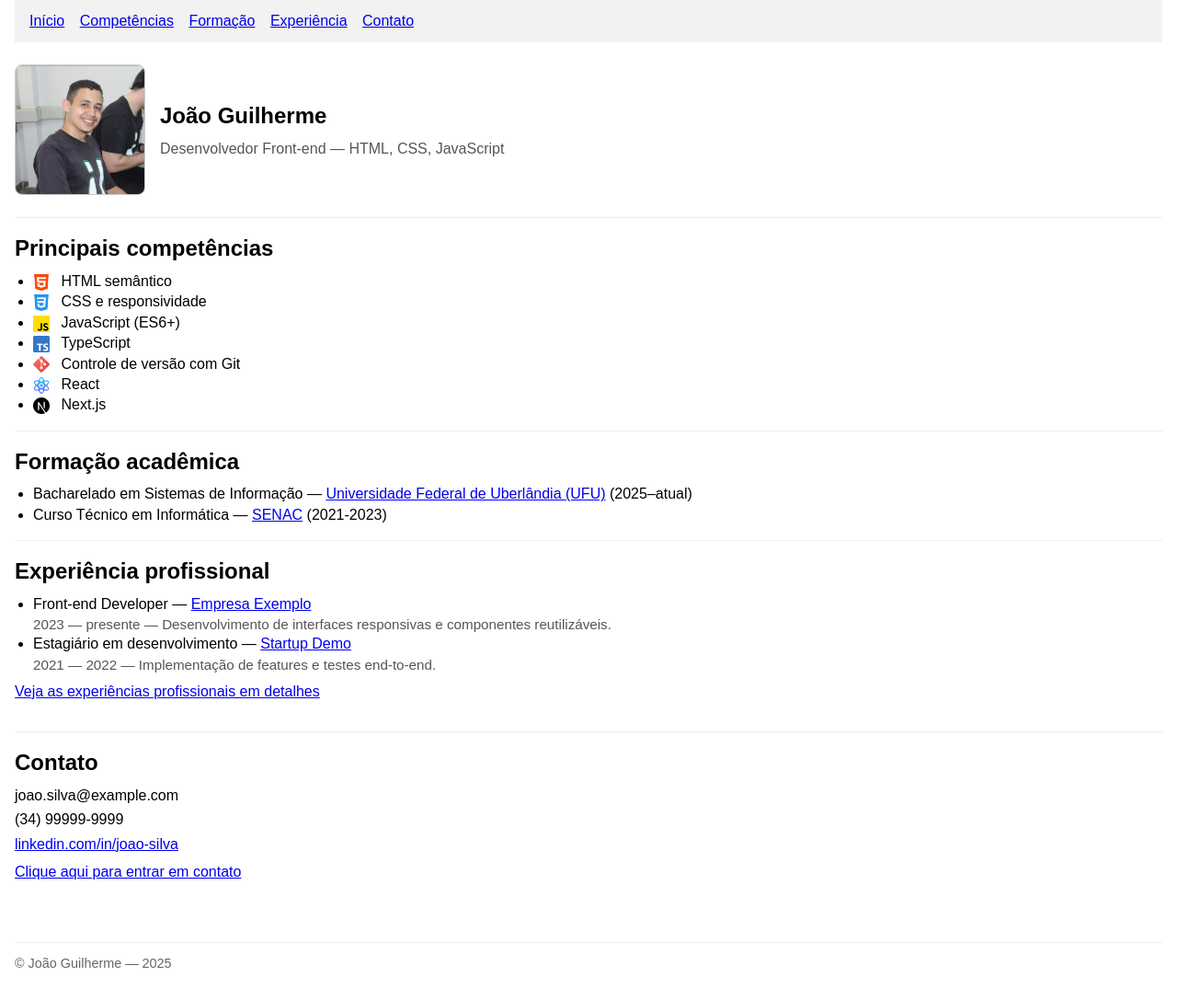
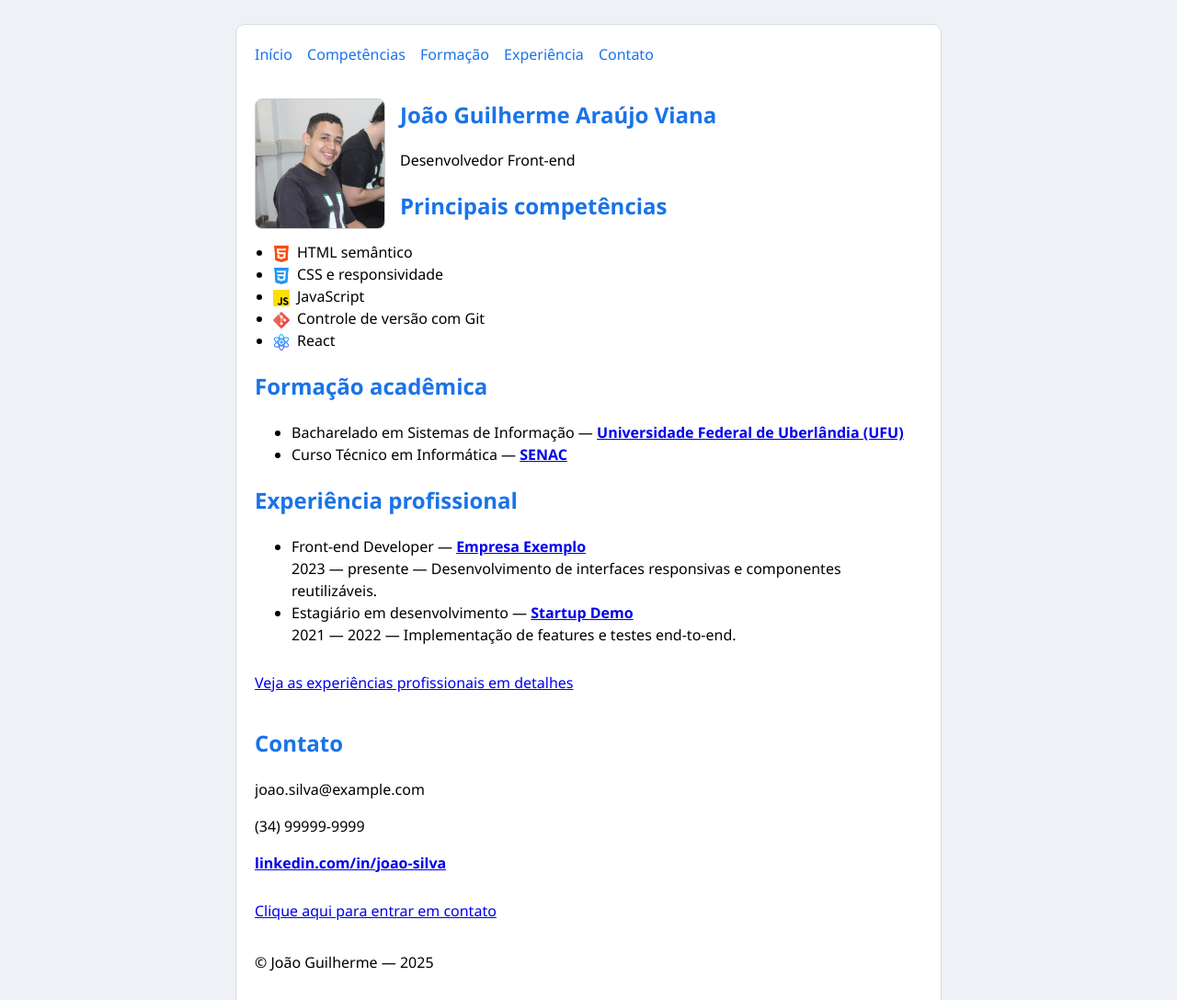
Before and after one commit to ufu-projetos/atividade_web_1, a plain HTML site: page index.html in a window 1280 px wide. Shown: the top 1087 px of the page at 92% size. Drawn offline with Linux system fonts and the light colour scheme.

Commit message:
:sparkles: Atividade 02;

```diff
--- a/index.html
+++ b/index.html
@@ -1,112 +1,74 @@
 <!DOCTYPE html>
 <html lang="pt">
 <head>
-    <meta charset="UTF-8">
-    <meta name="viewport" content="width=device-width, initial-scale=1.0">
-    <title>Início - Currículo de João Guilherme Aráujo Viana</title>
+  <meta charset="utf-8">
+  <meta name="viewport" content="width=device-width, initial-scale=1">
+  <title>Currículo — Entrega 2</title>
+  <link rel="stylesheet" href="style.css">
 </head>
-<body style="font-family: Arial, sans-serif; line-height:1.4; margin:0; padding:0 16px;">
-
-    <!-- Menu superior -->
-    <header style="background:#f2f2f2; padding:12px 16px; position:sticky; top:0;">
+<body>
+  <div class="container">
+    <header id="top-navigation">
       <nav>
-            <a href="#inicio" style="margin-right:12px;">Início</a>
-            <a href="#competencias" style="margin-right:12px;">Competências</a>
-            <a href="#formacao" style="margin-right:12px;">Formação</a>
-            <a href="#experiencia" style="margin-right:12px;">Experiência</a>
+        <a href="#inicio">Início</a>
+        <a href="#competencias">Competências</a>
+        <a href="#formacao">Formação</a>
+        <a href="#experiencia">Experiência</a>
         <a href="#contato">Contato</a>
       </nav>
     </header>
 
-    <section id="inicio" style="padding:24px 0;">
-        <div style="display:flex; align-items:center; gap:16px;">
-            <img src="images/avatar.jpg" alt="Foto de João Guilherme" style="width:140px; height:140px; object-fit:cover; border-radius:8px; border:1px solid #ccc;">
-            <div>
-                <h1 style="margin:0 0 8px 0;">João Guilherme</h1>
-                <p style="margin:0; color:#555;">Desenvolvedor Front-end — HTML, CSS, JavaScript</p>
-            </div>
-        </div>
+    <main class="main-content">
+      <section id="inicio">
+        <img class="avatar" src="../images/avatar.jpg" alt="Foto do autor">
+        <h1>João Guilherme Araújo Viana</h1>
+        <p>Desenvolvedor Front-end</p>
       </section>
 
-    <!-- Principais competências -->
-    <section id="competencias" style="padding:16px 0; border-top:1px solid #eee;">
-        <h2 style="margin:0 0 8px 0;">Principais competências</h2>
-        <ul style="margin:0; padding-left:20px;">
-            <li>
-                <img src="icons/html-5.png" alt="HTML" style="width:18px; vertical-align:middle; margin-right:8px;">
-                HTML semântico
-            </li>
-            <li>
-                <img src="icons/css-3.png" alt="CSS" style="width:18px; vertical-align:middle; margin-right:8px;">
-                CSS e responsividade
-            </li>
-            <li>
-                <img src="icons/js.png" alt="JS" style="width:18px; vertical-align:middle; margin-right:8px;">
-                JavaScript (ES6+)
-            </li>
-            <li>
-                <img src="icons/typescript.png" alt="TypeScript" style="width:18px; vertical-align:middle; margin-right:8px;">
-                TypeScript
-            </li>
-            <li>
-                <img src="icons/social.png" alt="Git" style="width:18px; vertical-align:middle; margin-right:8px;">
-                Controle de versão com Git
-            </li>
-            <li>
-                <img src="icons/atom.png" alt="React" style="width:18px; vertical-align:middle; margin-right:8px;">
-                React
-            </li>
-            <li>
-                <img src="icons/nextjs_icon_132160.png" alt="NextJS" style="width:18px; vertical-align:middle; margin-right:8px;">
-                Next.js
-            </li>
+      <section id="competencias" class="skills">
+        <h2>Principais competências</h2>
+        <ul>
+          <li><img src="../icons/html-5.png" alt="HTML">HTML semântico</li>
+          <li><img src="../icons/css-3.png" alt="CSS">CSS e responsividade</li>
+          <li><img src="../icons/js.png" alt="JS">JavaScript</li>
+          <li><img src="../icons/social.png" alt="Git">Controle de versão com Git</li>
+          <li><img src="../icons/atom.png" alt="React">React</li>
         </ul>
       </section>
 
-    <!-- Formação acadêmica -->
-    <section id="formacao" style="padding:16px 0; border-top:1px solid #eee;">
-        <h2 style="margin:0 0 8px 0;">Formação acadêmica</h2>
-        <ul style="margin:0; padding-left:20px;">
-            <li>
-                Bacharelado em Sistemas de Informação — <a href="https://www.ufu.br/" target="_blank" rel="noopener noreferrer">Universidade Federal de Uberlândia (UFU)</a> (2025–atual)
-            </li>
-            <li>
-                Curso Técnico em Informática — <a href="https://www.mg.senac.br/" target="_blank" rel="noopener noreferrer">SENAC</a> (2021-2023)
-            </li>
+      <section id="formacao">
+        <h2>Formação acadêmica</h2>
+        <ul>
+          <li>Bacharelado em Sistemas de Informação — <a href="https://www.ufu.br/" target="_blank" rel="noopener noreferrer">Universidade Federal de Uberlândia (UFU)</a></li>
+          <li>Curso Técnico em Informática — <a href="https://www.mg.senac.br/" target="_blank" rel="noopener noreferrer">SENAC</a></li>
         </ul>
       </section>
 
-    <!-- Experiência profissional -->
-    <section id="experiencia" style="padding:16px 0; border-top:1px solid #eee;">
-        <h2 style="margin:0 0 8px 0;">Experiência profissional</h2>
-        <ul style="margin:0; padding-left:20px;">
-            <li>
-                Front-end Developer — <a href="https://www.example.com" target="_blank" rel="noopener noreferrer">Empresa Exemplo</a>
-                <div style="color:#555; font-size:0.95em;">2023 — presente — Desenvolvimento de interfaces responsivas e componentes reutilizáveis.</div>
+      <section id="experiencia">
+        <h2>Experiência profissional</h2>
+        <ul>
+          <li>Front-end Developer — <a href="https://www.example.com" target="_blank" rel="noopener noreferrer">Empresa Exemplo</a>
+            <div>2023 — presente — Desenvolvimento de interfaces responsivas e componentes reutilizáveis.</div>
           </li>
-            <li>
-                Estagiário em desenvolvimento — <a href="https://www.example.com" target="_blank" rel="noopener noreferrer">Startup Demo</a>
-                <div style="color:#555; font-size:0.95em;">2021 — 2022 — Implementação de features e testes end-to-end.</div>
+          <li>Estagiário em desenvolvimento — <a href="https://www.example.com" target="_blank" rel="noopener noreferrer">Startup Demo</a>
+            <div>2021 — 2022 — Implementação de features e testes end-to-end.</div>
           </li>
         </ul>
-
-        <!-- Link para página de detalhes das experiências -->
-        <p style="margin-top:8px;"><a href="experiencia.html" target="_self">Veja as experiências profissionais em detalhes</a></p>
+        <p class="back-link"><a href="experiencia.html">Veja as experiências profissionais em detalhes</a></p>
       </section>
 
-    <!-- Contato -->
-    <section id="contato" style="padding:16px 0; border-top:1px solid #eee; padding-bottom:48px;">
-        <h2 style="margin:0 0 8px 0;">Contato</h2>
-        <p style="margin:4px 0;">joao.silva@example.com</p>
-        <p style="margin:4px 0;">(34) 99999-9999</p>
-        <p style="margin:4px 0;"><a href="https://www.linkedin.com/in/joao-silva" target="_blank" rel="noopener noreferrer">linkedin.com/in/joao-silva</a></p>
-
-        <!-- Link para página de formulário de contato -->
-        <p style="margin-top:8px;"><a href="contato.html" target="_self">Clique aqui para entrar em contato</a></p>
+      <section id="contato">
+        <h2>Contato</h2>
+        <p>joao.silva@example.com</p>
+        <p>(34) 99999-9999</p>
+        <p><a href="https://www.linkedin.com/in/joao-silva" target="_blank" rel="noopener noreferrer">linkedin.com/in/joao-silva</a></p>
+        <p class="back-link"><a href="contato.html">Clique aqui para entrar em contato</a></p>
       </section>
 
-    <footer style="padding:12px 0; border-top:1px solid #eee; color:#666; font-size:0.9em;">
-        © João Guilherme — 2025
+      <footer>
+        <p>© João Guilherme — 2025</p>
       </footer>
+    </main>
+  </div>
 </body>
 </html>
--- /dev/null
+++ b/style.css
@@ -0,0 +1,118 @@
+/* Arquivo: entrega2/css/style.css */
+/* 6+ seletores: element, class, id, descendant, attribute, pseudo-class */
+
+/* Element selector */
+body {
+  font-family: "Segoe UI", Tahoma, Arial, sans-serif;
+  background-color: #eef2f6; /* corpo com cor diferente de branco */
+  width: 60%; /* requisito: ocupar 60% */
+  margin: 0 auto; /* centralizar */
+  padding: 2% 0; /* requisito */
+  line-height: 1.5; /* espaçamento entre linhas */
+}
+
+/* Class selector: container principal com fundo branco e bordas arredondadas */
+.container {
+  background-color: #ffffff; /* parte principal branca */
+  border: 1px solid #d8dbe0; /* border alterada */
+  border-radius: 10px; /* cantos arredondados */
+  padding: 20px; /* padding alterado */
+}
+
+/* ID selector */
+#top-navigation {
+  margin-bottom: 16px;
+}
+
+/* nav estilizado e com display inline-block (requisito) */
+nav {
+  display: inline-block; /* obrigatório */
+}
+
+/* Descendant selector: links dentro do nav */
+nav a {
+  margin-right: 12px;
+  color: #1a73e8; /* cor dos títulos também segue essa família */
+  text-decoration: none;
+}
+
+/* Pseudo-class selector: hover */
+nav a:hover {
+  text-decoration: underline;
+}
+
+/* Element group selector: todos os títulos com a mesma cor (não-preta) */
+h1, h2, h3 {
+  color: #1a73e8; /* mesmo tom para todos os títulos */
+}
+
+/* Attribute selector: links que abrem em nova aba */
+a[target="_blank"] {
+  font-weight: 600;
+}
+
+/* Classe para avatar usando float (não usar flexbox) */
+.avatar {
+  float: left; /* uso de float conforme permitido */
+  width: 140px;
+  height: 140px;
+  object-fit: cover;
+  margin-right: 16px; /* margin alterada */
+  border: 1px solid #cfcfcf; /* border alterada */
+  border-radius: 8px;
+}
+
+/* Limpar float no container principal (uso de overflow) */
+.main-content {
+  overflow: auto; /* uma das propriedades exigidas */
+}
+
+/* Lista de competências */
+.skills ul {
+  padding-left: 20px;
+}
+
+.skills li img {
+  width: 18px;
+  vertical-align: middle;
+  margin-right: 8px;
+}
+
+/* Tabela de experiências */
+table {
+  border-collapse: collapse;
+  width: 100%;
+  max-width: 900px;
+}
+
+thead tr {
+  background: #f2f2f2;
+}
+
+th, td {
+  text-align: left;
+  padding: 8px;
+  border: 1px solid #ddd;
+}
+
+/* Formulário */
+form input[type="text"],
+form input[type="email"],
+form input[type="tel"],
+form textarea {
+  width: 100%;
+  padding: 8px;
+  margin: 6px 0 12px 0; /* margin alterada em inputs */
+  box-sizing: border-box;
+}
+
+button[type="submit"] {
+  padding: 10px 16px;
+  cursor: pointer;
+}
+
+/* Utilitário: link de retorno */
+.back-link {
+  display: inline-block;
+  margin-top: 12px;
+}
```
Also changed, not shown: contato.html (+31 -26 lines), experiencia.html (+20 -16 lines), 1 other file. Lines whose indentation alone changed are shown as unchanged.
